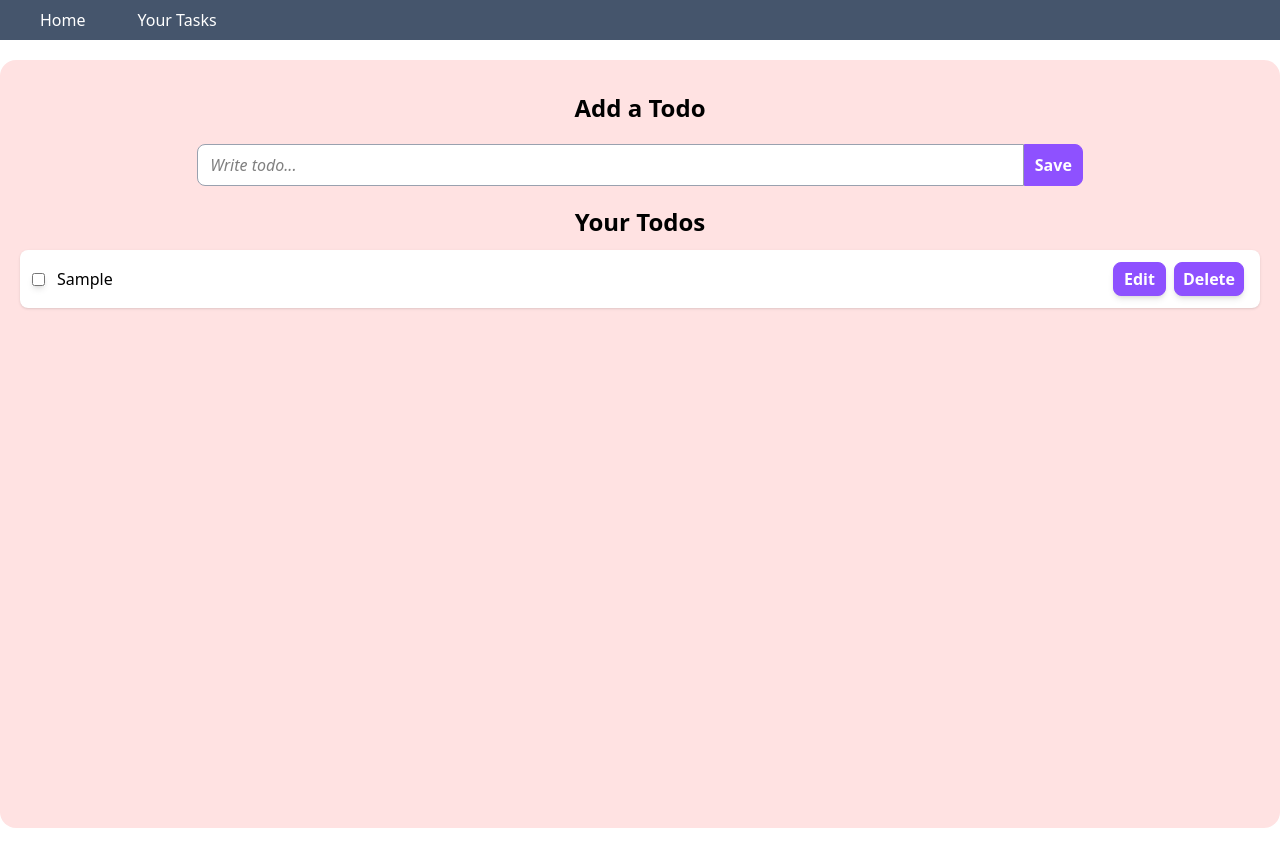
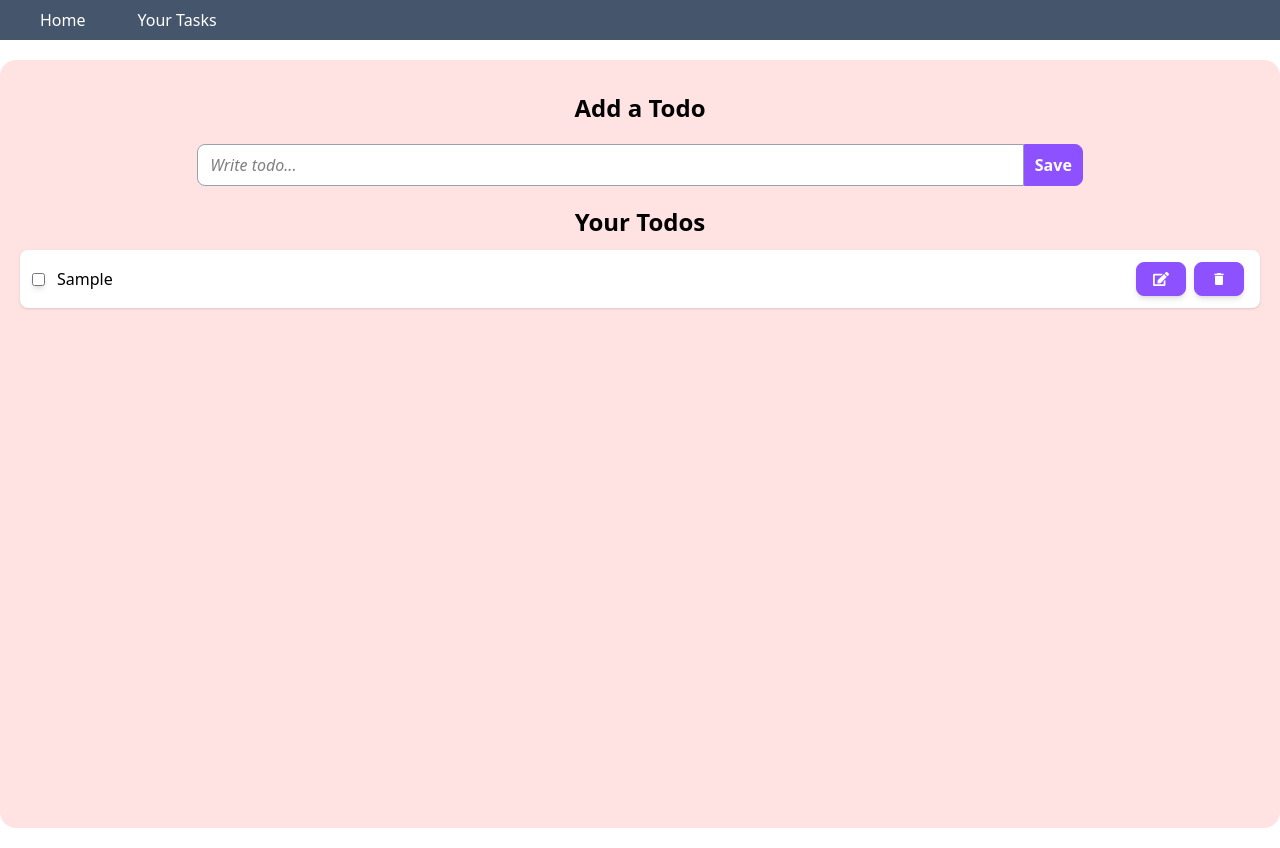
Before and after one commit to vishal290704/Your-Planner, a React (Vite) app: page / in a window 1280 px wide. Both pictures are taken after typing "Sample" into the empty fields and a click on the button "Save". Built offline with nearby package versions, Linux system fonts and the light colour scheme.

Commit message:
edit-delete-icon

```diff
--- a/package.json
+++ b/package.json
@@ -13,6 +13,7 @@
     "@tailwindcss/vite": "^4.1.10",
     "react": "^19.1.0",
     "react-dom": "^19.1.0",
+    "react-icons": "^5.5.0",
     "tailwindcss": "^4.1.10",
     "uuid": "^11.1.0"
   },
--- a/src/App.jsx
+++ b/src/App.jsx
@@ -1,6 +1,8 @@
 import { useState, useRef, useEffect } from "react";
 import Navbar from "./components/Navbar";
 import { v4 as uuidv4 } from "uuid";
+import { FaEdit } from "react-icons/fa";
+import { MdDelete } from "react-icons/md";
 
 function App() {
   const [todo, setTodo] = useState("");
@@ -136,16 +138,16 @@ function App() {
               <div className="buttons flex">
                 <button
                   onClick={(e) => handleEdit(e, item.id)}
-                  className="cursor-pointer bg-violet-500 hover:bg-violet-800 border rounded-lg font-bold border-violet-500 text-white py-1 mx-1 px-2.5 shadow-md transform transition-transform duration-300 hover:scale-105"
+                  className="cursor-pointer bg-violet-500 hover:bg-violet-800 border rounded-lg font-bold border-violet-500 text-white py-2 mx-1 px-4 shadow-md transform transition-transform duration-300 hover:scale-105"
                 >
-                  Edit
+                  <FaEdit />
                 </button>
 
                 <button
                   onClick={(e) => handleDelete(e, item.id)}
-                  className="cursor-pointer bg-violet-500 hover:bg-violet-800 border rounded-lg font-bold border-violet-500 text-white py-1 px-2 mx-1 shadow-md transform transition-transform duration-300 hover:scale-105"
+                  className="cursor-pointer bg-violet-500 hover:bg-violet-800 border rounded-lg font-bold border-violet-500 text-white py-2 px-4 mx-1 shadow-md transform transition-transform duration-300 hover:scale-105"
                 >
-                  Delete
+                  <MdDelete />
                 </button>
               </div>
             </div>
```
Also changed, not shown: 1 other file (tests, documents, lock files or other folders).
